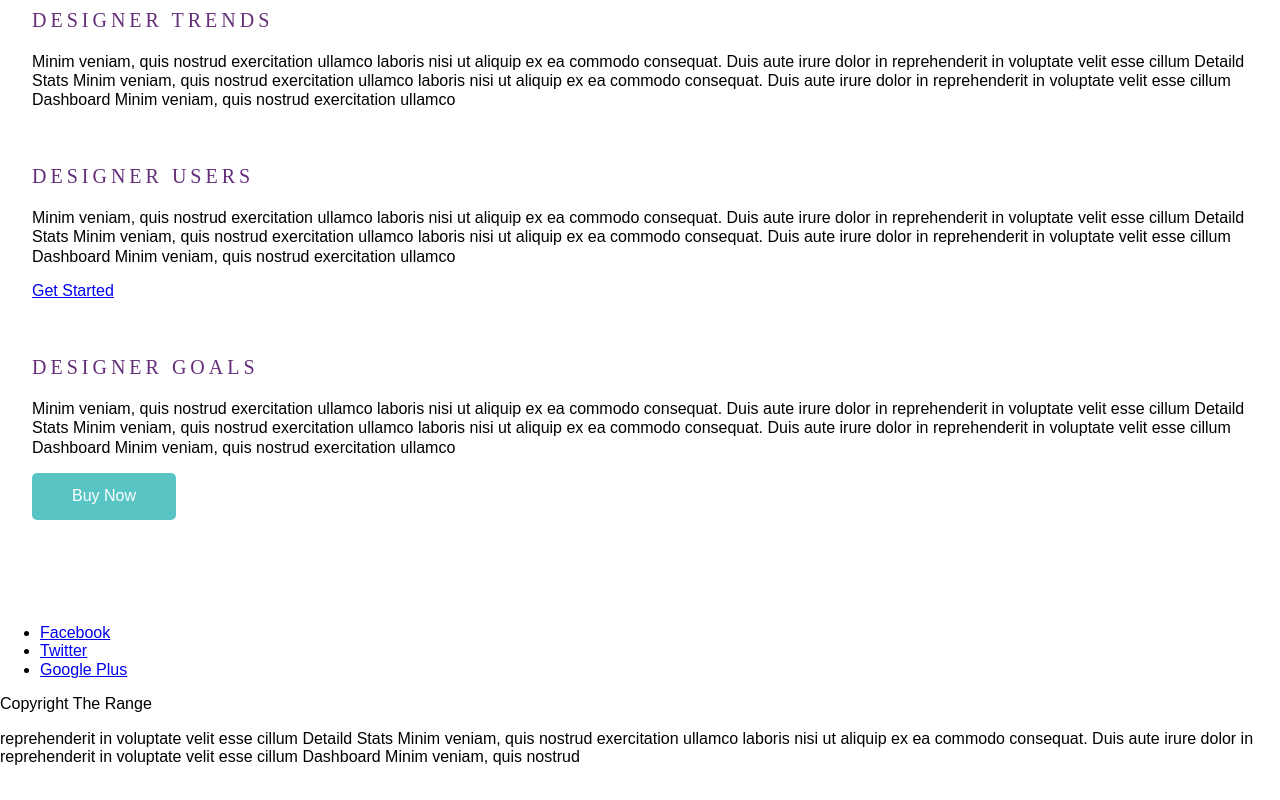
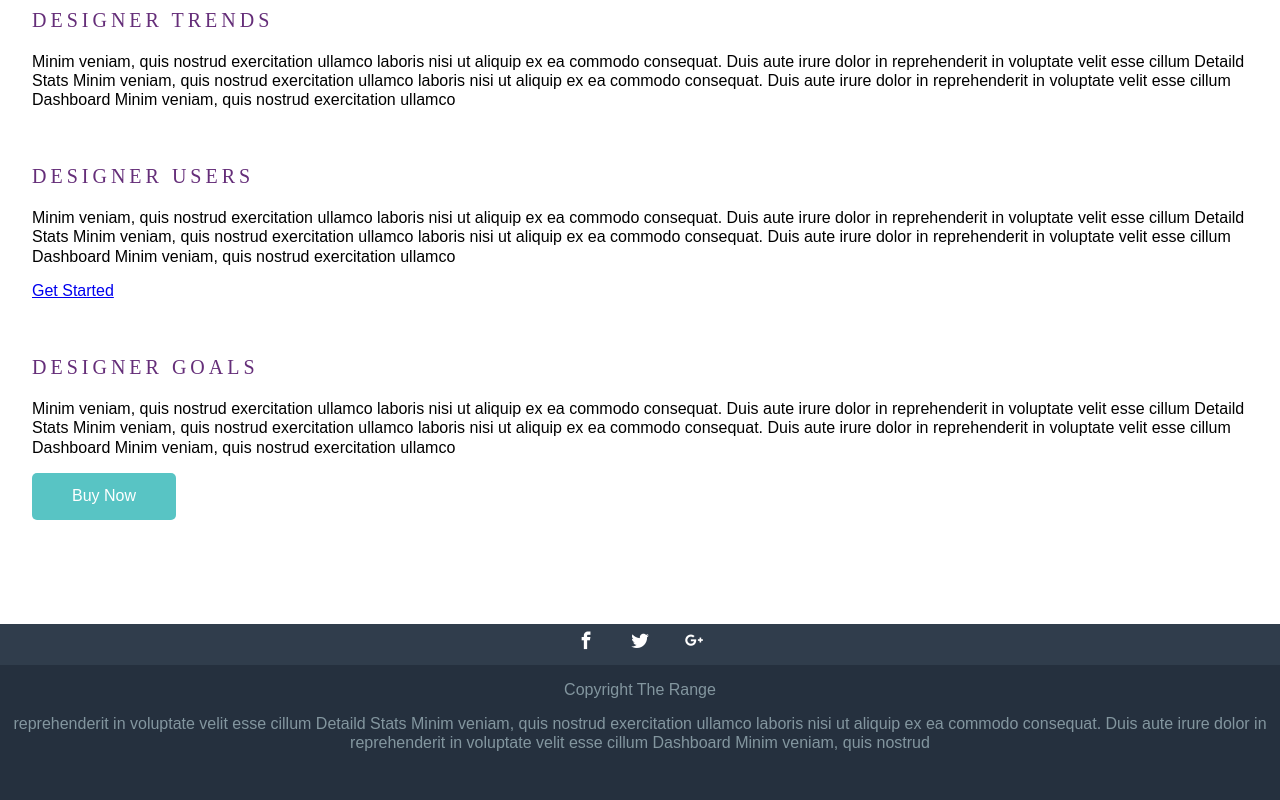
Before and after one commit to XFelipeX/ResponsiveWebSite, a plain HTML site: page index.html in a window 1280 px wide. Shown: the part 1425-2225 px from the top of the page. Drawn offline with Linux system fonts and the light colour scheme; files whose address does not match are found by name.

Commit message:
style footer

```diff
--- a/css/style.css
+++ b/css/style.css
@@ -114,3 +114,43 @@ h6 {
   letter-spacing: .2em;
   font-weight: normal;
 }
+
+/*footer*/
+
+.hidden{
+  width: 0;
+  height: 0;
+  overflow: hidden;
+  opacity:0;
+  display: block;
+}
+
+.footer{
+  background: #25303e;
+  color:#83969f;
+  text-align: center;
+  padding-bottom: 2em;
+}
+
+.footer-menushare{
+  background: #303d4c;
+  padding: .5em;
+}
+
+.footer-menushare ul{
+  list-style: none;
+  margin: 0;
+  padding: 0;
+  display: inline-block;
+}
+
+.footer-menushare li{
+  display: inline-block;
+  margin: 0 1em;
+}
+
+.footer-menushare a{
+  font-size: 1.1em;
+  text-decoration: none;
+  color:white;
+}
--- a/index.html
+++ b/index.html
@@ -143,11 +143,11 @@
       </section>
     </main>
 
-    <footer>
-      <ul>
-        <li><a href="#">Facebook</a></li>
-        <li><a href="#">Twitter</a></li>
-        <li><a href="#">Google Plus</a></li>
+    <footer class="footer">
+      <ul class="footer-menushare">
+        <li><a href="#" class="icon-facebook"><span class="hidden">Facebook</span></a></li>
+        <li><a href="#" class="icon-twitter"><span class="hidden">Twitter</span></a></li>
+        <li><a href="#" class="icon-google-plus"><span class="hidden">Google Plus</span></a></li>
       </ul>
 
       <p>Copyright The Range</p>
```
